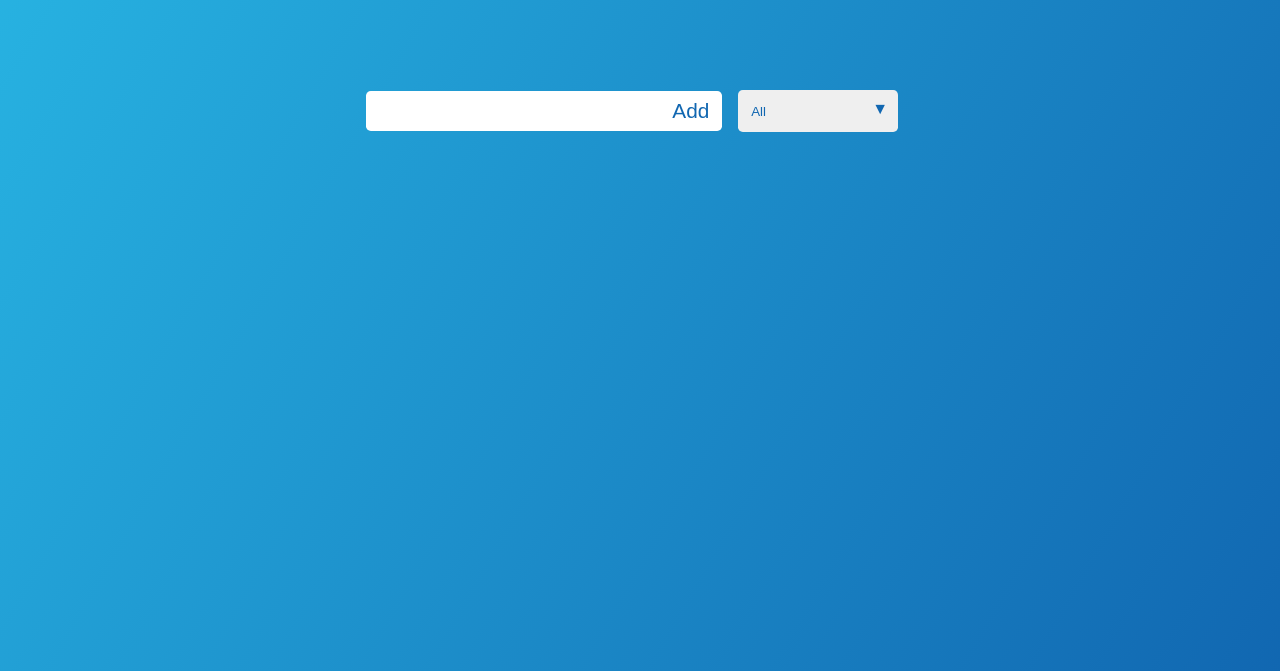
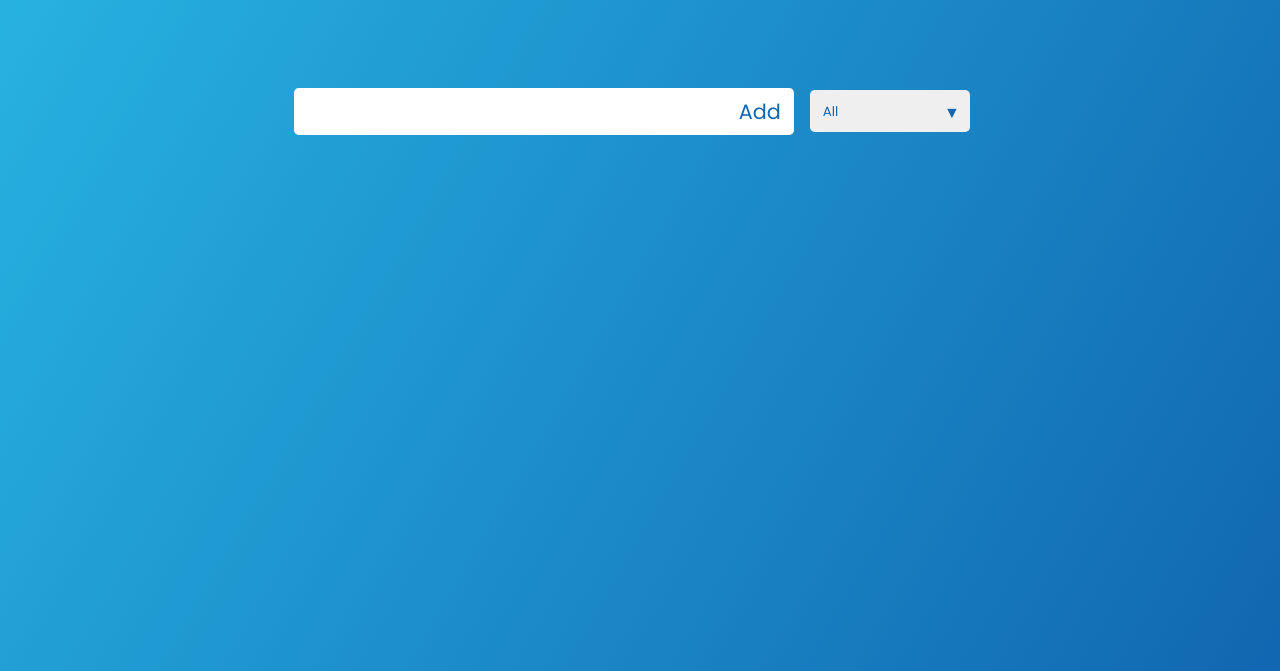
Before and after one commit to NewPhanuel/myFirstTodo, a plain HTML site: page index.html in a window 1280 px wide. Shown: the part 129-800 px from the top of the page. Drawn offline with Linux system fonts and the light colour scheme.

Commit message:
Changed font to poppins

```diff
--- a/index.html
+++ b/index.html
@@ -5,6 +5,12 @@
         <meta http-equiv="X-UA-Compatible" content="IE=edge" />
         <meta name="viewport" content="width=device-width, initial-scale=1" />
         <title>Todo List</title>
+        <link rel="preconnect" href="https://fonts.googleapis.com" />
+        <link rel="preconnect" href="https://fonts.gstatic.com" crossorigin />
+        <link
+            href="https://fonts.googleapis.com/css2?family=Poppins:wght@400;500;600&display=swap"
+            rel="stylesheet"
+        />
         <link rel="stylesheet" href="./styles/style.css" />
     </head>
     <body>
--- a/styles/style.css
+++ b/styles/style.css
@@ -12,7 +12,7 @@
     margin: 0;
     padding: 0;
     box-sizing: border-box;
-    font-family: 'poppins', sans-serif;
+    font-family: 'Poppins', sans-serif;
 }
 
 body {
```
